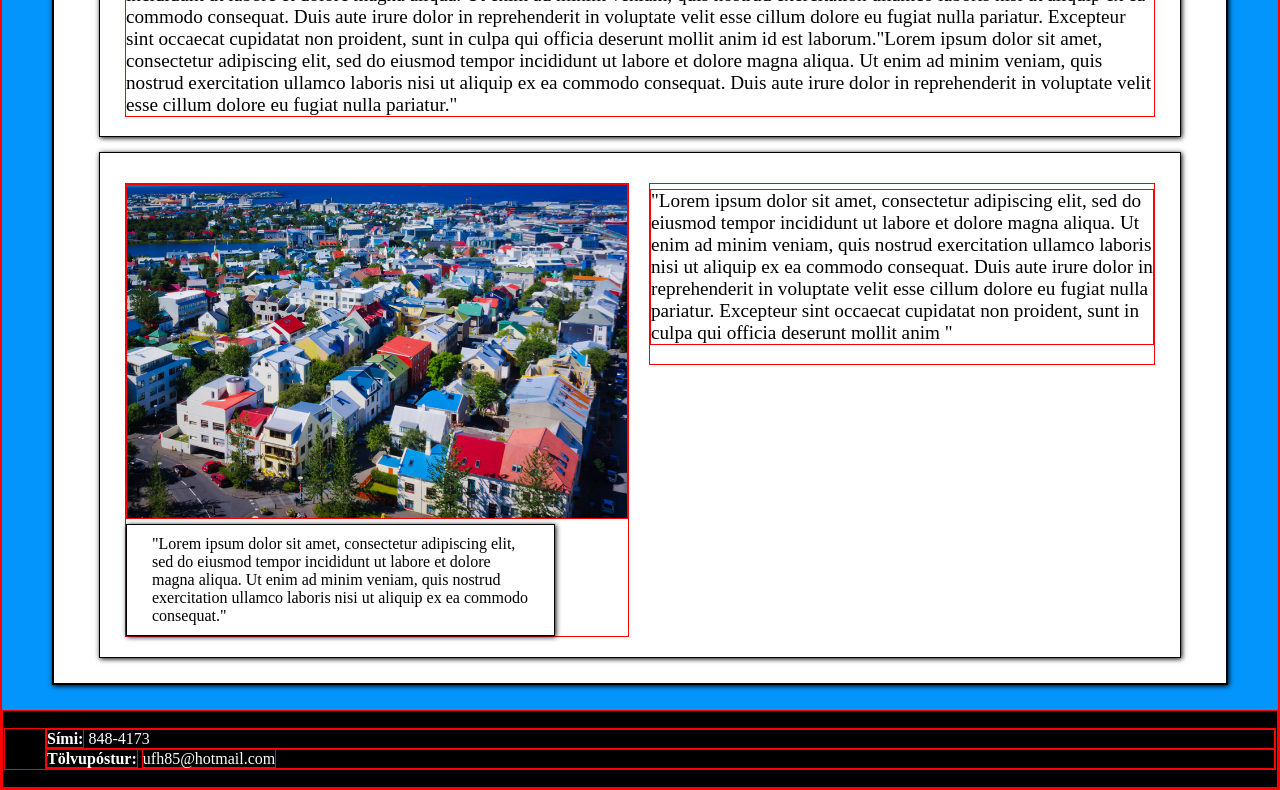
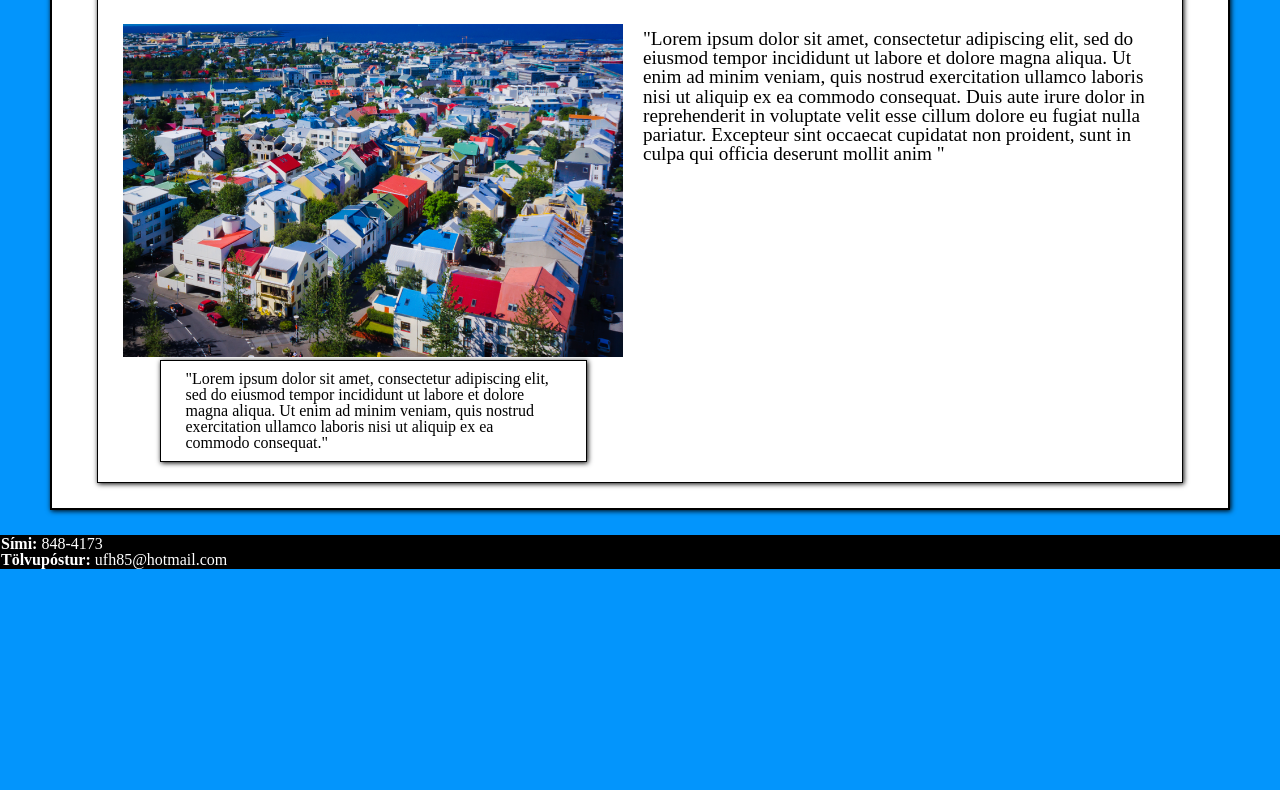
Before and after one commit to SectoidCommander/testbed, a plain HTML site: page index.html in a window 1280 px wide. Shown: the part 762-1552 px from the top of the page. After the commit the page ends 1331 px from the top, so only its background shows below. Drawn offline with Linux system fonts and the light colour scheme.

Commit message:
added a reset stylesheet to the project

```diff
--- a/index.html
+++ b/index.html
@@ -1,7 +1,9 @@
 <!DOCTYPE html>
 <html>
 	<head>
+		<link rel="stylesheet" href="./style/reset.css">
 		<link rel="stylesheet" href="./style/style.css">
+
 		<title>Eitthvað í bígerð</title>
 
 		<!-- fonts -->
--- /dev/null
+++ b/style/reset.css
@@ -0,0 +1,48 @@
+/* http://meyerweb.com/eric/tools/css/reset/
+   v2.0 | 20110126
+   License: none (public domain)
+*/
+
+html, body, div, span, applet, object, iframe,
+h1, h2, h3, h4, h5, h6, p, blockquote, pre,
+a, abbr, acronym, address, big, cite, code,
+del, dfn, em, img, ins, kbd, q, s, samp,
+small, strike, strong, sub, sup, tt, var,
+b, u, i, center,
+dl, dt, dd, ol, ul, li,
+fieldset, form, label, legend,
+table, caption, tbody, tfoot, thead, tr, th, td,
+article, aside, canvas, details, embed,
+figure, figcaption, footer, header, hgroup,
+menu, nav, output, ruby, section, summary,
+time, mark, audio, video {
+	margin: 0;
+	padding: 0;
+	border: 0;
+	font-size: 100%;
+	font: inherit;
+	vertical-align: baseline;
+}
+/* HTML5 display-role reset for older browsers */
+article, aside, details, figcaption, figure,
+footer, header, hgroup, menu, nav, section {
+	display: block;
+}
+body {
+	line-height: 1;
+}
+ol, ul {
+	list-style: none;
+}
+blockquote, q {
+	quotes: none;
+}
+blockquote:before, blockquote:after,
+q:before, q:after {
+	content: '';
+	content: none;
+}
+table {
+	border-collapse: collapse;
+	border-spacing: 0;
+}
--- a/style/style.css
+++ b/style/style.css
@@ -119,11 +119,14 @@ article p {
 
 .thumbnail-article figcaption {
     font-size: .5rem;
-    margin: 0;
     border: 1px solid var(--secondary-background-color);
     padding: 10px 25px 10px 25px;
     box-shadow: var(--shadow-values);
+
+    /* NB width and margin auto combine to center the element*/
     width: 75%;
+    margin: 0 auto;
+
     z-index: 1;
     background-color: var(--background-color);
 }
```
Lines whose indentation alone changed are shown as unchanged.
